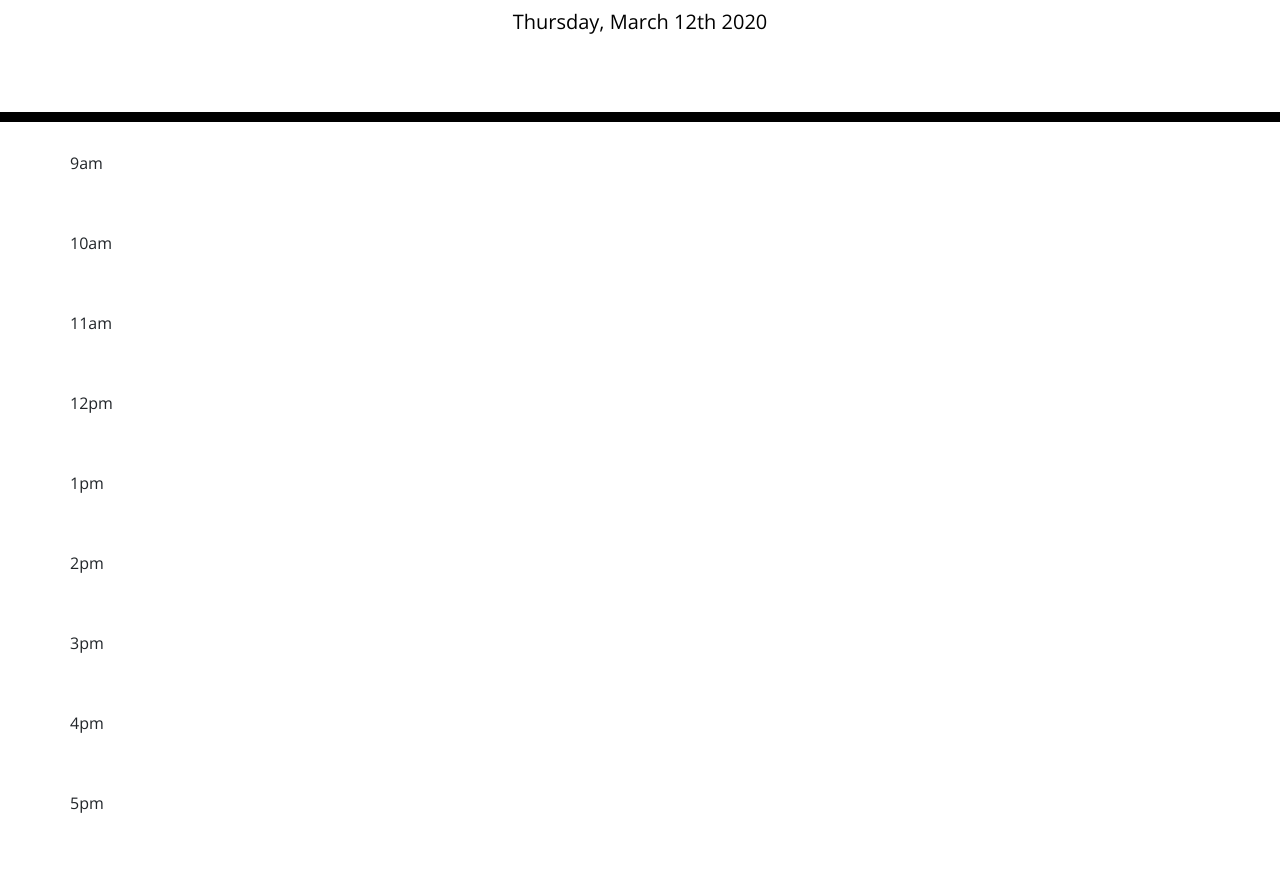
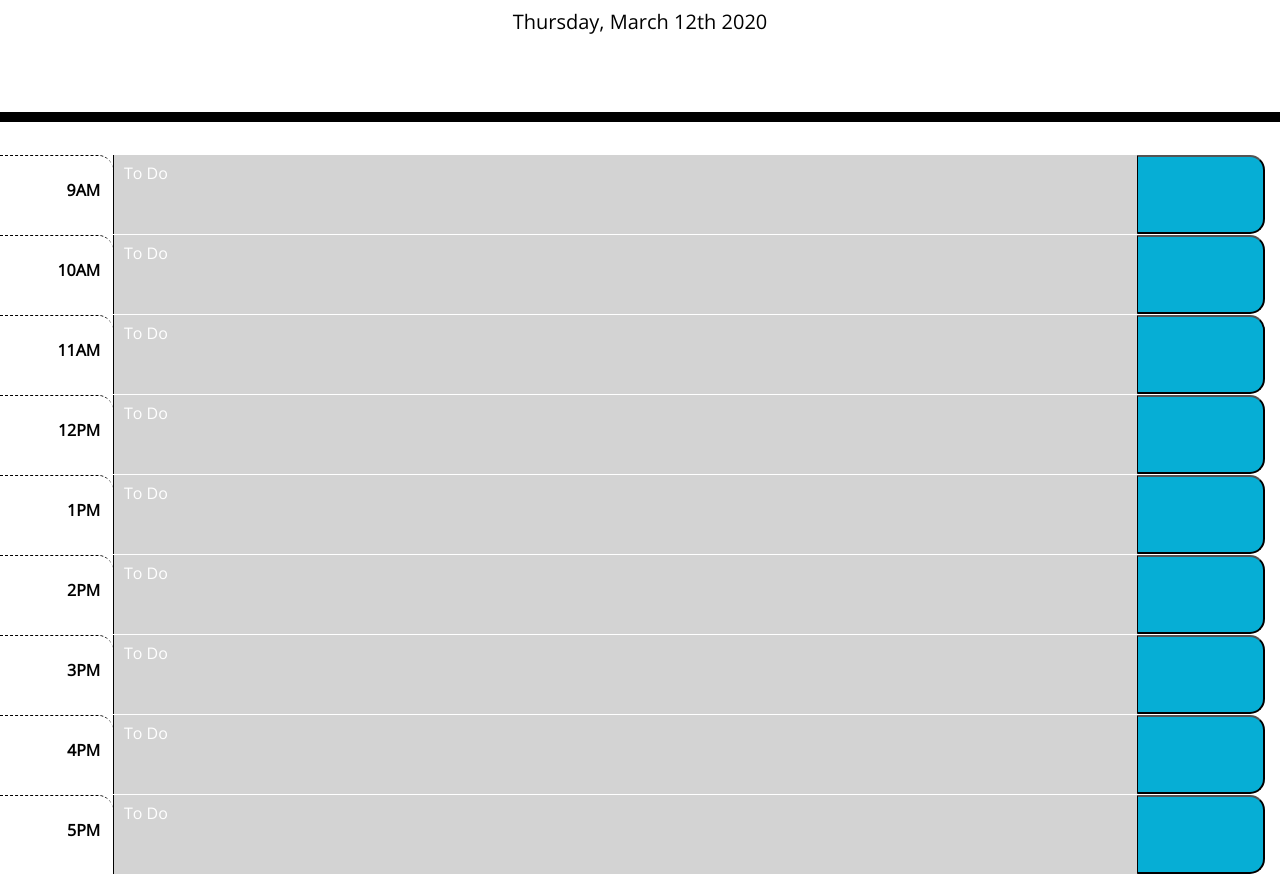
Before and after one commit to fmiusov/homework-5-calendar, a plain HTML site: page index.html in a window 1280 px wide. Shown: the part 182-1056 px from the top of the page. Drawn offline with nearby package versions, Linux system fonts and the light colour scheme.

Commit message:
layout of timeblocks and rows complete

```diff
--- a/assets/style/style.css
+++ b/assets/style/style.css
@@ -2,6 +2,12 @@ body {
   font-family: 'Open Sans', sans-serif;
   font-size: 16px;
   line-height: 1;
+}
+
+.container-fluid {
+  padding: 0;
+  margin: 0;
+  width: 100%;
 }
 
 textarea{
@@ -11,6 +17,7 @@ textarea{
   color: #000000;
   border-left: 1px solid black;
   padding: 10px;
+  width: 80%;
 }
 
 .jumbotron {
@@ -23,23 +30,31 @@ textarea{
 
 .description{
   white-space: pre-wrap;
+
 }
 
 .time-block{
   text-align: center;
   border-radius: 15px;
+  width: 10%;
 }
 
 .row {
   white-space: pre-wrap;
   height: 80px;
-  border-top: 1px solid white;;
+  border-top: 1px solid white;
+  width: 100%;
+
 }
 
 .hour {
   background-color: #ffffff;
   color: #000000;
   border-top: 1px dashed #000000;
+  text-align: right;
+  padding-right: 1%;
+  padding-top: 2%;
+  font-weight: bold;
 }
 
 .past {
@@ -63,6 +78,7 @@ textarea{
   border-bottom-right-radius: 15px;
   background-color: #06AED5;
   color: white;
+  width: 10%;
 }
 
 .saveBtn i:hover {
--- a/index.html
+++ b/index.html
@@ -28,16 +28,53 @@
       <p class="lead">A simple calendar app for scheduling your work day</p>
       <p id="currentDay" class="lead"></p>
     </header>
-    <div class="container">
-      <div class="row">9am</div>
-      <div class="row">10am</div>
-      <div class="row">11am</div>
-      <div class="row">12pm</div>
-      <div class="row">1pm</div>
-      <div class="row">2pm</div>
-      <div class="row">3pm</div>
-      <div class="row">4pm</div>
-      <div class="row">5pm</div>
+    <div class="container-fluid">
+      <div class="row">
+        <div class="time-block hour">9AM</div>
+        <textarea class="past">To Do</textarea>
+        <button class="saveBtn"></button>
+      </div>
+      <div class="row">
+        <div class="time-block hour">10AM</div>
+        <textarea class="past">To Do</textarea>
+        <button class="saveBtn"></button>
+      </div>
+      <div class="row">
+        <div class="time-block hour">11AM</div>
+        <textarea class="past">To Do</textarea>
+        <button class="saveBtn"></button>
+      </div>
+      <div class="row">
+        <div class="time-block hour">12PM</div>
+        <textarea class="past">To Do</textarea>
+        <button class="saveBtn"></button>
+      </div>
+      <div class="row">
+        <div class="time-block hour">1PM</div>
+        <textarea class="past">To Do</textarea>
+        <button class="saveBtn"></button>
+      </div>
+      <div class="row">
+        <div class="time-block hour">2PM</div>
+        <textarea class="past">To Do</textarea>
+        <button class="saveBtn"></button>
+      </div>
+      <div class="row">
+        <div class="time-block hour">3PM</div>
+        <textarea class="past">To Do</textarea>
+        <button class="saveBtn"></button>
+      </div>
+      <div class="row">
+        <div class="time-block hour">4PM</div>
+        <textarea class="past">To Do</textarea>
+        <button class="saveBtn"></button>
+      </div>
+      <div class="row">
+        <div class="time-block hour">5PM</div>
+        <textarea class="past">To Do</textarea>
+        <button class="saveBtn"></button>
+      </div>
+
     </div>
 
     <script
```
